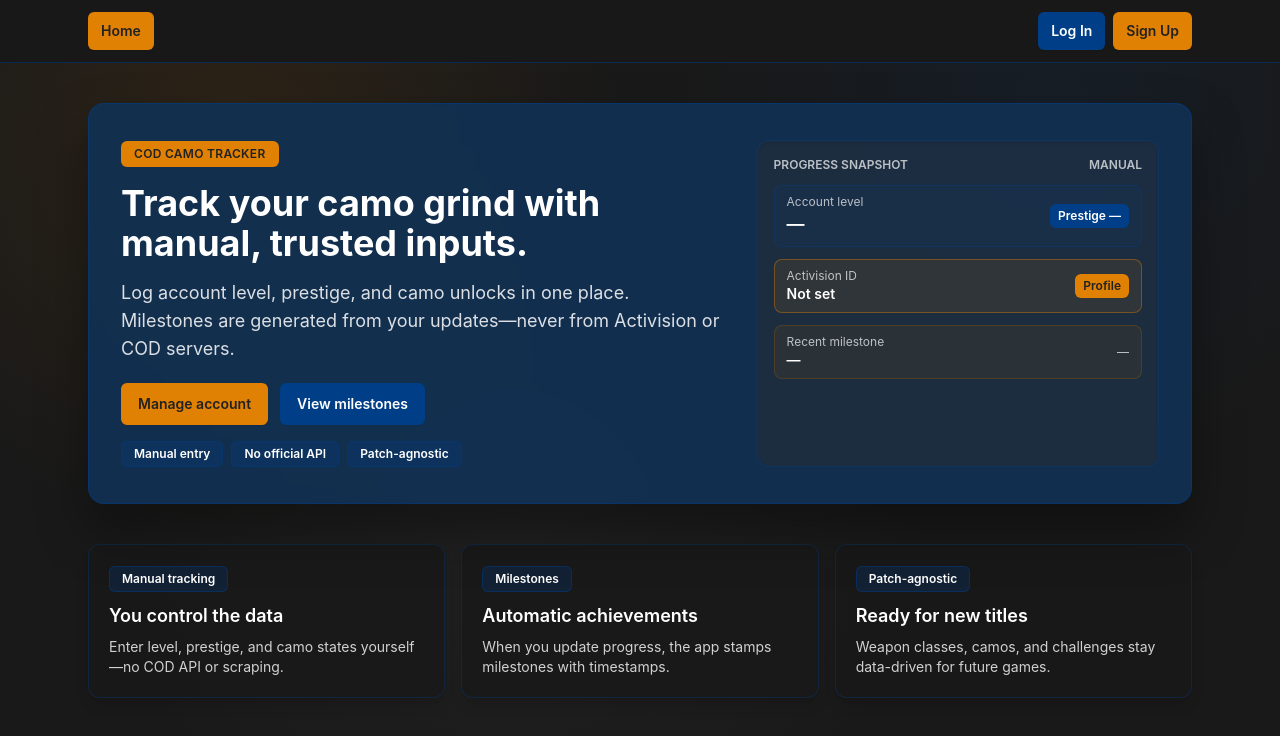
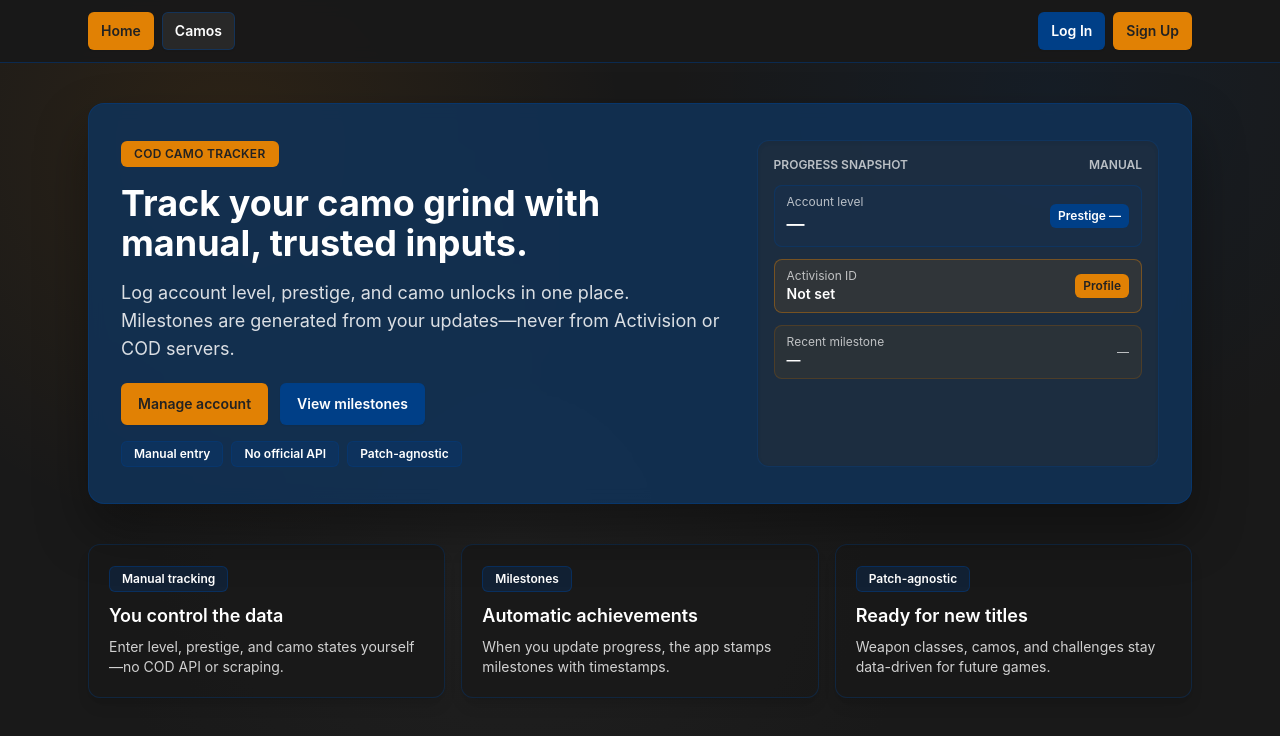
Before and after one commit to JonJon2005/CallOfDutyTracker, a Next.js app: page /home in a window 1280 px wide. Shown: the top 736 px of the page. Built offline with nearby package versions, Linux system fonts and the light colour scheme; no server answers.

Commit message:
[FEAT] - Add Camos page with initial layout and placeholder content

```diff
--- /dev/null
+++ b/src/app/camos/page.tsx
@@ -0,0 +1,23 @@
+"use client";
+
+export default function CamosPage() {
+  return (
+    <main className="mx-auto flex max-w-5xl flex-col gap-6 px-4 py-10 md:px-6">
+      <div className="rounded-2xl border border-cod-blue/50 bg-cod-charcoal-dark/90 p-6 text-white shadow-panel backdrop-blur">
+        <div className="mb-4 flex items-center justify-between">
+          <div>
+            <p className="text-xs font-semibold uppercase tracking-wide text-white/70">Camos</p>
+            <h1 className="text-2xl font-bold leading-tight">Camo Tracker</h1>
+            <p className="text-sm text-white/70">
+              This page will show per-weapon camo progress and milestones. Coming soon.
+            </p>
+          </div>
+        </div>
+
+        <div className="rounded-lg border border-cod-blue/40 bg-cod-charcoal-light/60 p-4 text-sm text-white/80">
+          Placeholder: camo tracker UI will be built here.
+        </div>
+      </div>
+    </main>
+  );
+}
--- a/src/app/components/Header.tsx
+++ b/src/app/components/Header.tsx
@@ -107,6 +107,12 @@ export function Header() {
           >
             Home
           </Link>
+          <Link
+            href="/camos"
+            className="rounded-md border border-cod-blue/50 bg-cod-charcoal-light/80 px-3 py-2 text-sm font-semibold text-white shadow-sm transition hover:-translate-y-0.5 hover:shadow-md"
+          >
+            Camos
+          </Link>
         </nav>
         {user ? (
           <div className="relative z-[70]">
```
